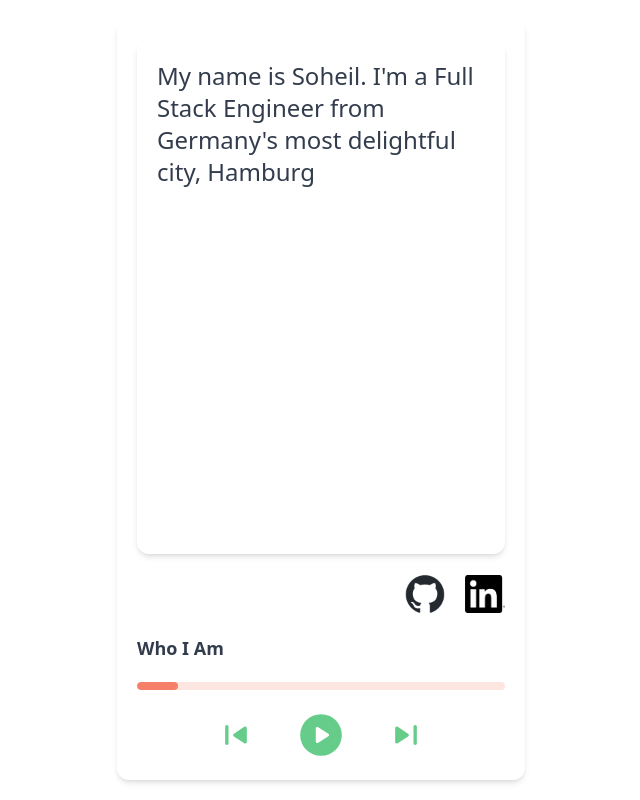
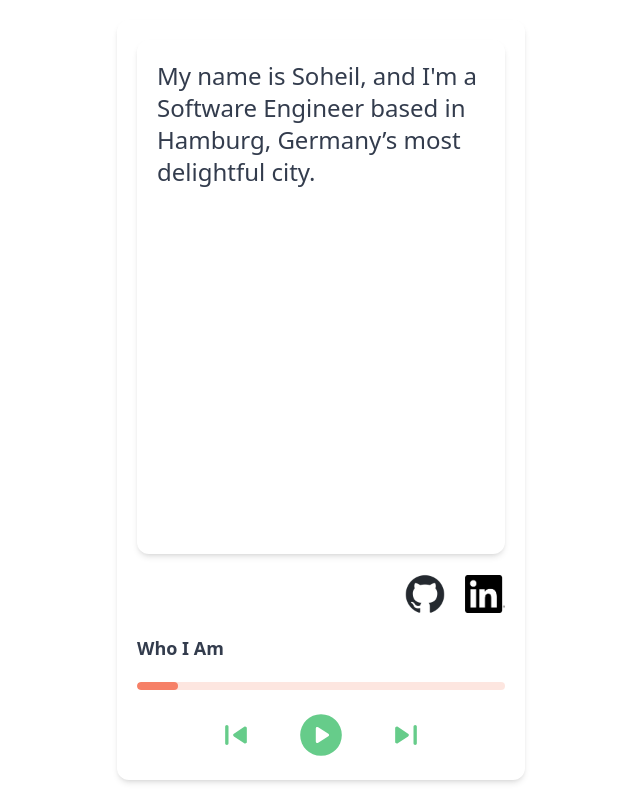
Before and after one commit to s0h311/homepage-music-player, a Vue app: page / in a window 1280 px wide. Shown: the whole page, without its empty margins (319-959 px from the left). Built offline with nearby package versions, Linux system fonts and the light colour scheme.

Commit message:
update styling and wordings

```diff
--- a/src/components/MusicPlayer.vue
+++ b/src/components/MusicPlayer.vue
@@ -80,7 +80,11 @@
     currentContentIndex.value++
   }
 
-  function pause(): void {}
+  function pause(): void {
+    alert("Doesn't work yet")
+  }
 
-  function resume(): void {}
+  function resume(): void {
+    alert("Doesn't work yet")
+  }
 </script>
--- a/src/components/SongCover.vue
+++ b/src/components/SongCover.vue
@@ -8,27 +8,6 @@
       allow="autoplay"
       :src
     ></iframe>
-    <div
-      style="
-        font-size: 10px;
-        color: #cccccc;
-        line-break: anywhere;
-        word-break: normal;
-        overflow: hidden;
-        white-space: nowrap;
-        text-overflow: ellipsis;
-        font-family:
-          Interstate,
-          Lucida Grande,
-          Lucida Sans Unicode,
-          Lucida Sans,
-          Garuda,
-          Verdana,
-          Tahoma,
-          sans-serif;
-        font-weight: 100;
-      "
-    ></div>
   </div>
 </template>
 
--- a/src/components/data.ts
+++ b/src/components/data.ts
@@ -5,19 +5,22 @@ import type { TextContent, Content, SocialLink, SongContent } from './types'
 const textContentData: TextContent[] = [
   {
     title: 'Who I Am',
-    text: `My name is Soheil. I'm a Full Stack Engineer from Germany's most delightful city, Hamburg`,
+    text: `My name is Soheil, and I'm a Software Engineer based in Hamburg, Germany’s most delightful city.`,
   },
   {
     title: 'Who I Am Part II',
-    text: `I enjoy reading books. Some of my favourites are Harari's Sapiens and Homo Deus and Goethe's Faust. I also like traveling, running, playing the guitar and swimming. I'm currently interested in robust software architecture design in web applications and frontend tooling.`,
+    text: `I enjoy reading books.
+    Some of my favourites are <i>Harari's</i> <mark>Sapiens</mark> and <mark>Homo Deus</mark> and
+    <i>Hawking's</i> <mark>Brief Answers to Big Questions</mark>. I also like traveling, running, rock music, playing the guitar and swimming.
+    Interested in robust software architecture design and frontend tooling.`,
   },
   {
     title: 'What I Do',
-    text: `Full Stack Engineer at CHECK24 in Hamburg. Working with smart and passionate people.`,
+    text: `Software Engineer at <a href="https://check24.de" target="_blank">CHECK24</a> in Hamburg. Working with smart and passionate people.`,
   },
   {
     title: 'What I Do Part II',
-    text: `I help organizing community events from time to time. Last one was DevFest Hamburg 2024. I've also previously built a GDSC at my university with the help of a great team. `,
+    text: `I help organizing community events from time to time. Last one was <a href="https://hamburg.devfest.de" target="_blank">DevFest Hamburg</a> 2024.`,
   },
   {
     title: 'What I Do Part III',
@@ -25,16 +28,14 @@ const textContentData: TextContent[] = [
   },
   {
     title: 'Experimenting With Things',
-    text: `Currently building an auto scaler in Go.<br/><br/>
-    Built a zero dependency state management library in JavaScript.<br/><br/>
-    Building extensions to make Redux, NgRx, Pinia and co. safer to work with.<br/><br/>
-    Built a Nuxt.js SaaS boilerplate with Auth, DB, Payment etc.<br/><br/>
-    Built a Feedback collecting app that uses AI to create TODOs from the feedbacks.<br/><br/>
-    For book lovers: a reminder app.<br/><br/>
-    Landing page for my favorite café.<br/><br/>
-    A simple landing page for a construction company.<br/><br/>
-    Gave a web development workshop for students of my uni.<br/><br/>
-    Built a basic web server in Go.<br/><br/>
+    text: `Built a zero dependency <a href="https://github.com/s0h311/yugen" target="_blank">state management library</a> in JavaScript.<br/><br/>
+    Built <a href="https://github.com/s0h311/strict-transitions" target="_blank">extensions</a> to make Redux, NgRx, Pinia and co. safer to work with.<br/><br/>
+    Built a Nuxt.js SaaS <a href="https://github.com/s0h311/nuxt-one" target="_blank">boilerplate</a> with Auth, DB, Payment etc.<br/><br/>
+    Built a <a href="https://github.com/s0h311/feed-monky" target="_blank">Feedback collecting app</a> that uses AI to create TODOs from the feedbacks.<br/><br/>
+    For book lovers: a <a href="https://github.com/s0h311/remind5" target="_blank">reminder app</a>.<br/><br/>
+    <a href="https://roostercafe.de" target="_blank">Landing page</a> for my favorite café.<br/><br/>
+    Gave a <a href="https://github.com/s0h311/workshops" target="_blank">web development workshop</a> for students of my uni.<br/><br/>
+    Built a basic <a href="https://github.com/s0h311/go-webserver" target="_blank">web server</a> in Go.<br/><br/>
     And more...`,
   },
 ]
--- a/src/style.css
+++ b/src/style.css
@@ -13,3 +13,11 @@ html {
 button {
   @apply cursor-pointer;
 }
+
+a {
+  @apply text-secondary;
+}
+
+mark {
+  @apply bg-accent px-1;
+}
```
